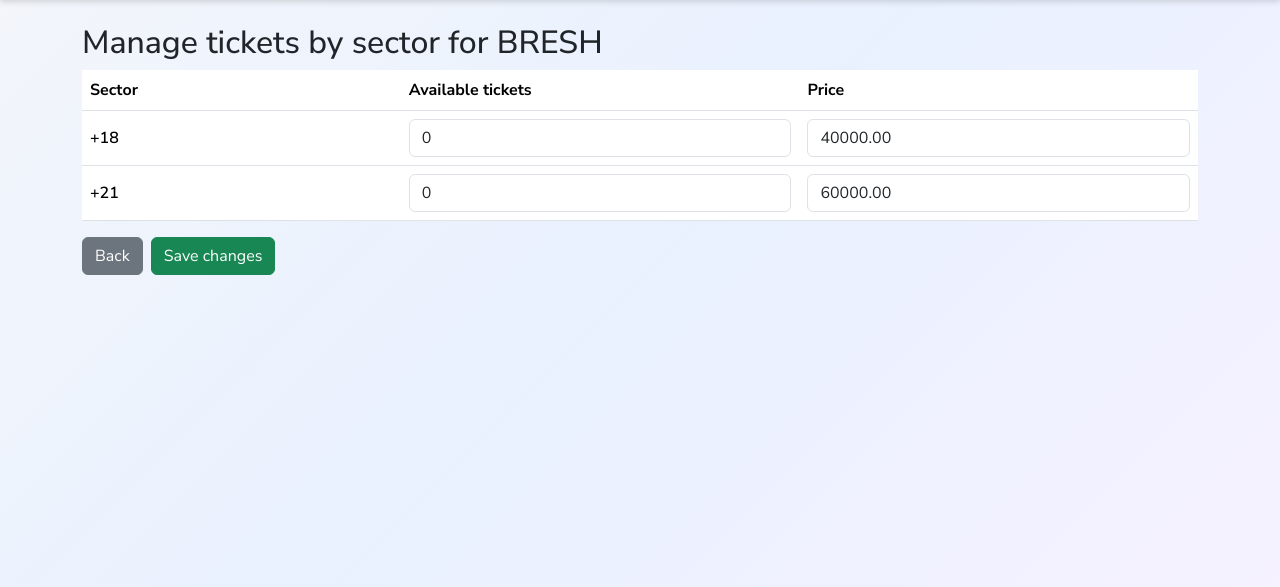
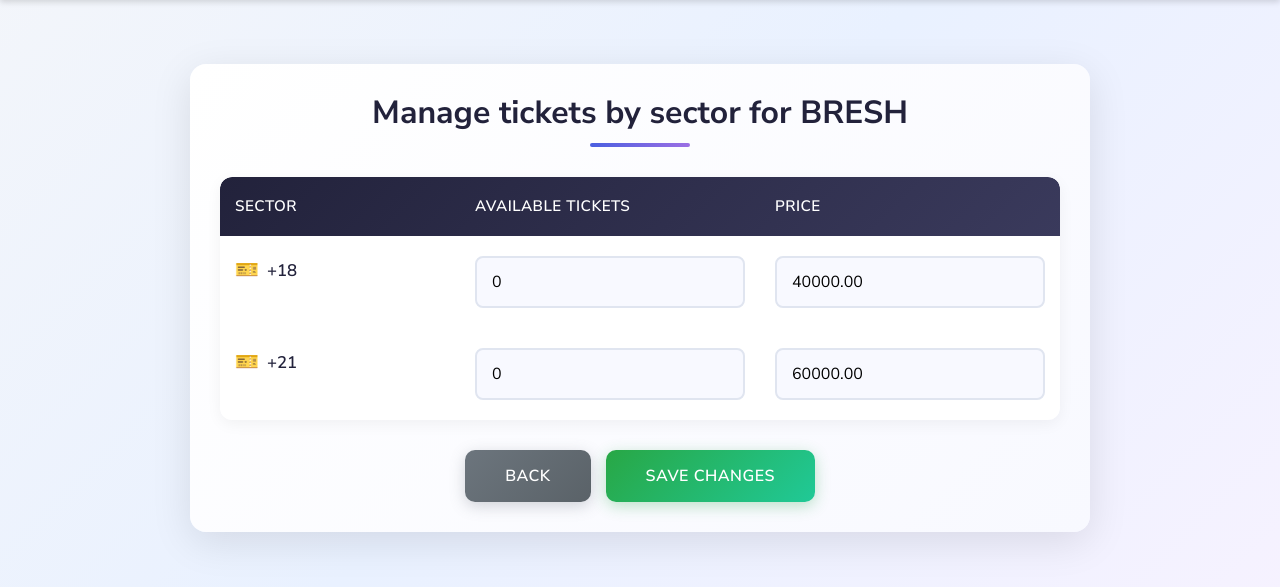
Before and after one commit to MateoLerda/Ingenieria_Web_Grupo2, a Django app: page /events/30/manage_tickets/ in a window 1280 px wide. Shown: the part 120-707 px from the top of the page. Run offline with Django 5.2, Linux system fonts and the light colour scheme; a user stored in the database is signed in; data comes from the database, SQL or seed files in the repository; both versions use the stored data as it was after the commit; some libraries are stand-ins or nearby versions.

Commit message:
style fixes

```diff
--- /dev/null
+++ b/static/events/css/manage_tickets.css
@@ -0,0 +1,324 @@
+/* Manage Tickets - Sectors, Entries and Prices Styles */
+
+.manage-tickets-container {
+  max-width: 900px;
+  margin: 40px auto;
+  padding: 30px;
+  background: linear-gradient(135deg, #ffffff 0%, #f8f9ff 100%);
+  border-radius: 16px;
+  box-shadow: 0 10px 40px rgba(0, 0, 0, 0.1);
+}
+
+.manage-tickets-title {
+  font-size: 2rem;
+  font-weight: 700;
+  color: #22223B;
+  margin-bottom: 30px;
+  text-align: center;
+  position: relative;
+  padding-bottom: 15px;
+}
+
+.manage-tickets-title::after {
+  content: '';
+  position: absolute;
+  bottom: 0;
+  left: 50%;
+  transform: translateX(-50%);
+  width: 100px;
+  height: 4px;
+  background: linear-gradient(90deg, #4A5FE0 0%, #9C6FE4 100%);
+  border-radius: 2px;
+}
+
+.tickets-table-wrapper {
+  overflow-x: auto;
+  margin-bottom: 30px;
+  border-radius: 12px;
+  box-shadow: 0 4px 15px rgba(0, 0, 0, 0.05);
+}
+
+.tickets-table {
+  width: 100%;
+  border-collapse: separate;
+  border-spacing: 0;
+  background: white;
+  border-radius: 12px;
+  overflow: hidden;
+}
+
+.tickets-table thead {
+  background: linear-gradient(135deg, #22223B 0%, #3a3a5c 100%);
+}
+
+.tickets-table thead th {
+  color: white;
+  font-weight: 600;
+  font-size: 0.95rem;
+  text-transform: uppercase;
+  letter-spacing: 0.5px;
+  padding: 18px 15px;
+  text-align: left;
+  border: none;
+}
+
+.tickets-table tbody tr {
+  transition: all 0.3s ease;
+  border-bottom: 1px solid #e9ecef;
+}
+
+.tickets-table tbody tr:last-child {
+  border-bottom: none;
+}
+
+.tickets-table tbody tr:hover {
+  background-color: #f8f9ff;
+  transform: scale(1.01);
+  box-shadow: 0 2px 8px rgba(74, 95, 224, 0.1);
+}
+
+.tickets-table tbody td {
+  padding: 20px 15px;
+  vertical-align: middle;
+}
+
+.sector-name {
+  font-weight: 600;
+  color: #22223B;
+  font-size: 1.05rem;
+  display: flex;
+  align-items: center;
+  gap: 8px;
+}
+
+.sector-name::before {
+  content: '🎫';
+  font-size: 1.2rem;
+}
+
+.tickets-input {
+  width: 100%;
+  padding: 12px 15px;
+  border: 2px solid #e0e5f0;
+  border-radius: 8px;
+  font-size: 1rem;
+  transition: all 0.3s ease;
+  background-color: #f8f9ff;
+}
+
+.tickets-input:focus {
+  outline: none;
+  border-color: #4A5FE0;
+  background-color: white;
+  box-shadow: 0 0 0 4px rgba(74, 95, 224, 0.1);
+}
+
+.tickets-input:hover {
+  border-color: #9C6FE4;
+}
+
+.price-input {
+  width: 100%;
+  padding: 12px 15px;
+  border: 2px solid #e0e5f0;
+  border-radius: 8px;
+  font-size: 1rem;
+  transition: all 0.3s ease;
+  background-color: #f8f9ff;
+  position: relative;
+}
+
+.price-input:focus {
+  outline: none;
+  border-color: #4A5FE0;
+  background-color: white;
+  box-shadow: 0 0 0 4px rgba(74, 95, 224, 0.1);
+}
+
+.price-input:hover {
+  border-color: #9C6FE4;
+}
+
+.empty-state {
+  text-align: center;
+  padding: 40px 20px;
+  color: #6c757d;
+  font-style: italic;
+}
+
+.empty-state::before {
+  content: '📋';
+  display: block;
+  font-size: 3rem;
+  margin-bottom: 10px;
+}
+
+.action-buttons {
+  display: flex;
+  gap: 15px;
+  justify-content: center;
+  flex-wrap: wrap;
+  margin-top: 30px;
+}
+
+.btn-save {
+  background: linear-gradient(135deg, #28a745 0%, #20c997 100%);
+  color: white;
+  border: none;
+  padding: 14px 40px;
+  border-radius: 10px;
+  font-weight: 600;
+  font-size: 1rem;
+  cursor: pointer;
+  transition: all 0.3s ease;
+  box-shadow: 0 4px 15px rgba(40, 167, 69, 0.3);
+  text-transform: uppercase;
+  letter-spacing: 0.5px;
+}
+
+.btn-save:hover {
+  transform: translateY(-3px);
+  box-shadow: 0 6px 20px rgba(40, 167, 69, 0.4);
+  background: linear-gradient(135deg, #20c997 0%, #28a745 100%);
+}
+
+.btn-save:active {
+  transform: translateY(-1px);
+}
+
+.btn-back {
+  background: linear-gradient(135deg, #6c757d 0%, #5a6268 100%);
+  color: white;
+  border: none;
+  padding: 14px 40px;
+  border-radius: 10px;
+  font-weight: 600;
+  font-size: 1rem;
+  cursor: pointer;
+  transition: all 0.3s ease;
+  text-decoration: none;
+  display: inline-block;
+  box-shadow: 0 4px 15px rgba(108, 117, 125, 0.3);
+  text-transform: uppercase;
+  letter-spacing: 0.5px;
+}
+
+.btn-back:hover {
+  transform: translateY(-3px);
+  box-shadow: 0 6px 20px rgba(108, 117, 125, 0.4);
+  background: linear-gradient(135deg, #5a6268 0%, #6c757d 100%);
+  color: white;
+  text-decoration: none;
+}
+
+.btn-back:active {
+  transform: translateY(-1px);
+}
+
+/* Update Tickets Simple Form Styles */
+.update-tickets-form {
+  max-width: 500px;
+  margin: 40px auto;
+  padding: 40px;
+  background: linear-gradient(135deg, #ffffff 0%, #f8f9ff 100%);
+  border-radius: 16px;
+  box-shadow: 0 10px 40px rgba(0, 0, 0, 0.1);
+}
+
+.update-tickets-title {
+  font-size: 1.8rem;
+  font-weight: 700;
+  color: #22223B;
+  margin-bottom: 30px;
+  text-align: center;
+}
+
+.form-group-tickets {
+  margin-bottom: 25px;
+}
+
+.form-label-tickets {
+  display: block;
+  font-weight: 600;
+  color: #22223B;
+  margin-bottom: 10px;
+  font-size: 1rem;
+}
+
+.form-input-tickets {
+  width: 100%;
+  padding: 14px 18px;
+  border: 2px solid #e0e5f0;
+  border-radius: 10px;
+  font-size: 1.1rem;
+  transition: all 0.3s ease;
+  background-color: #f8f9ff;
+}
+
+.form-input-tickets:focus {
+  outline: none;
+  border-color: #4A5FE0;
+  background-color: white;
+  box-shadow: 0 0 0 4px rgba(74, 95, 224, 0.1);
+}
+
+/* Responsive Design */
+@media (max-width: 768px) {
+  .manage-tickets-container {
+    padding: 20px;
+    margin: 20px auto;
+  }
+
+  .manage-tickets-title {
+    font-size: 1.5rem;
+  }
+
+  .tickets-table thead th {
+    font-size: 0.85rem;
+    padding: 12px 10px;
+  }
+
+  .tickets-table tbody td {
+    padding: 15px 10px;
+  }
+
+  .action-buttons {
+    flex-direction: column;
+  }
+
+  .btn-save,
+  .btn-back {
+    width: 100%;
+  }
+
+  .sector-name {
+    font-size: 0.95rem;
+  }
+
+  .tickets-input,
+  .price-input {
+    padding: 10px 12px;
+    font-size: 0.95rem;
+  }
+}
+
+@media (max-width: 480px) {
+  .manage-tickets-title {
+    font-size: 1.3rem;
+  }
+
+  .tickets-table thead th {
+    font-size: 0.75rem;
+    padding: 10px 8px;
+  }
+
+  .tickets-table tbody td {
+    padding: 12px 8px;
+  }
+
+  .btn-save,
+  .btn-back {
+    padding: 12px 30px;
+    font-size: 0.9rem;
+  }
+}
--- a/templates/events/manage_tickets.html
+++ b/templates/events/manage_tickets.html
@@ -1,10 +1,18 @@
 {% extends 'events/base.html' %}
+{% load static %}
+
+{% block styles %}
+<link rel="stylesheet" href="{% static 'events/css/manage_tickets.css' %}">
+{% endblock %}
+
 {% block content %}
-<h2>Manage tickets by sector for {{ event.name }}</h2>
+<div class="manage-tickets-container">
+  <h2 class="manage-tickets-title">Manage tickets by sector for {{ event.name }}</h2>
 
   <form method="post">
     {% csrf_token %}
-  <table class="table align-middle">
+    <div class="tickets-table-wrapper">
+      <table class="tickets-table">
         <thead>
           <tr>
             <th style="width: 20%">Sector</th>
@@ -15,22 +23,27 @@
         <tbody>
         {% for s in sectors %}
           <tr>
-        <td class="fw-semibold">{{ s.sector_name }}</td>
+            <td class="sector-name">{{ s.sector_name }}</td>
             <td>
-          <input type="number" class="form-control" name="inv_{{ s.id }}" min="0" value="{{ s.sector_inventory }}">
+              <input type="number" class="tickets-input" name="inv_{{ s.id }}" min="0" value="{{ s.sector_inventory }}" placeholder="Number of tickets">
             </td>
             <td>
-          <input type="number" class="form-control" name="price_{{ s.id }}" min="0" step="0.01" value="{{ s.sector_price }}">
+              <input type="number" class="price-input" name="price_{{ s.id }}" min="0" step="0.01" value="{{ s.sector_price }}" placeholder="Price per ticket">
             </td>
           </tr>
         {% empty %}
-  <tr><td colspan="3" class="text-muted">No sectors configured.</td></tr>
+          <tr>
+            <td colspan="3" class="empty-state">No sectors configured.</td>
+          </tr>
         {% endfor %}
         </tbody>
       </table>
-  <div class="d-flex gap-2">
-  <a href="{% url 'event_detail' event.id %}" class="btn btn-secondary">Back</a>
-  <button type="submit" class="btn btn-success">Save changes</button>
+    </div>
+
+    <div class="action-buttons">
+      <a href="{% url 'event_detail' event.id %}" class="btn-back">Back</a>
+      <button type="submit" class="btn-save">Save changes</button>
     </div>
   </form>
+</div>
 {% endblock %}
```
Also changed, not shown: static/events/css/purchase_success.css (+42 -16 lines), templates/events/update_tickets.html (+21 -10 lines), db.sqlite3. Lines whose indentation alone changed are shown as unchanged.
